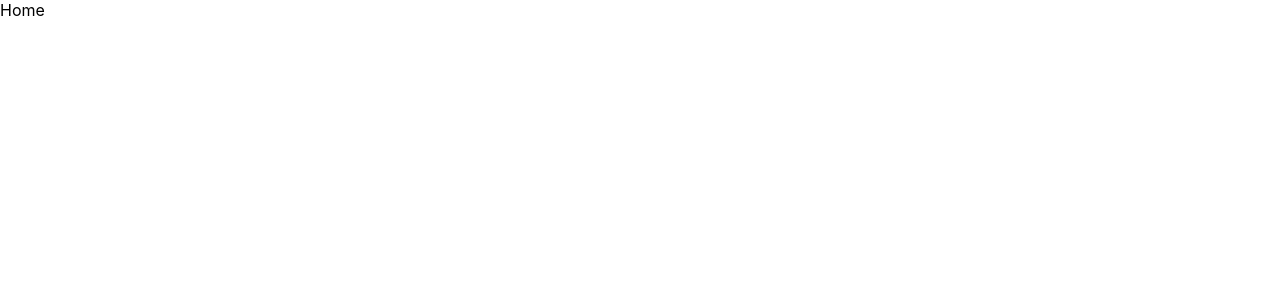
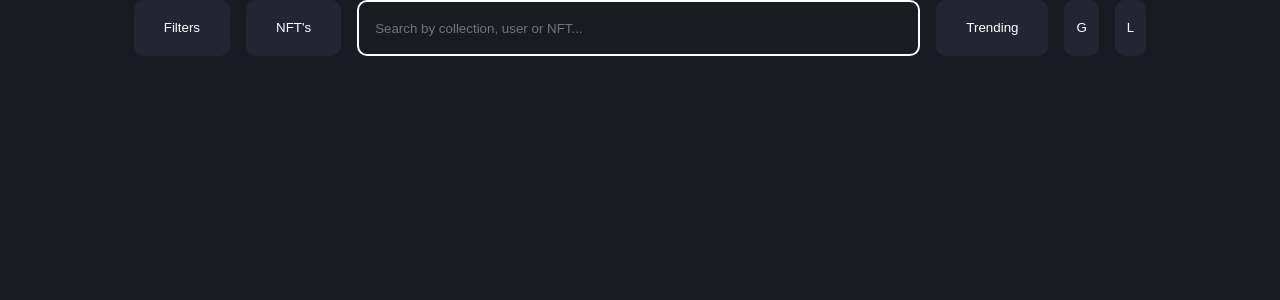
Before and after one commit to samuelfsd/nft-store, a React (Create React App) app: page / in a window 1280 px wide. Shown: the top 300 px of the page. Built offline with nearby package versions, Linux system fonts and the light colour scheme.

Commit message:
feat: create styles filters section

```diff
--- a/src/index.css
+++ b/src/index.css
@@ -21,3 +21,7 @@ code {
 html,body, #root {
   width: 100%;
 }
+
+button, input {
+  border: 0;
+}
--- a/src/pages/Home/index.js
+++ b/src/pages/Home/index.js
@@ -1,3 +1,24 @@
+import styles from "./styles.module.css";
+
 export function Home() {
-  return <div>Home</div>;
+  return (
+    <div className={styles.container}>
+      <div className={styles.content}>
+        <div className={styles.filters}>
+          <button className={styles.button}>Filters</button>
+          <button className={styles.button}>NFT's</button>
+          <input
+            className={styles.input}
+            type="text"
+            placeholder="Search by collection, user or NFT..."
+          />
+          <button className={styles.button}>Trending</button>
+          <button className={styles.smallButton}>G</button>
+          <button className={styles.smallButton}>L</button>
+        </div>
+
+        <div className={styles.nfts}></div>
+      </div>
+    </div>
+  );
 }
--- /dev/null
+++ b/src/pages/Home/styles.module.css
@@ -0,0 +1,50 @@
+.container {
+    min-height: 100vh;
+    background-color: #191b23;
+}
+
+.content {
+    padding: 0 10%;
+}
+
+.filters {
+    display: flex;
+    flex-wrap: wrap;
+    justify-content: center;
+    gap: 1rem;
+}
+
+.button {
+    padding: 0.75rem 1.875rem;
+    background-color: #232632;
+    border-radius: 0.625rem;
+    color: #FFF;
+    line-height: 2rem;
+    cursor: pointer;
+}
+
+.smallButton {
+    padding: 0.75rem;
+    background-color: #232632;
+    border-radius: 0.625rem;
+    color: #FFF;
+    line-height: 2rem;
+    cursor: pointer;
+}
+
+.button:hover, .smallButton:hover {
+    transform: scale(1.05);
+}
+
+.button:active, .smallButton:active {
+    transform: scale(0.95);
+}
+
+.input {
+    width: 55%;
+    padding: 1rem;
+    border-radius: 0.625rem;
+    border: 2px solid #fff;
+    background-color: rgba(255, 255, 255, 0);
+    color: #FFF;
+}
```
